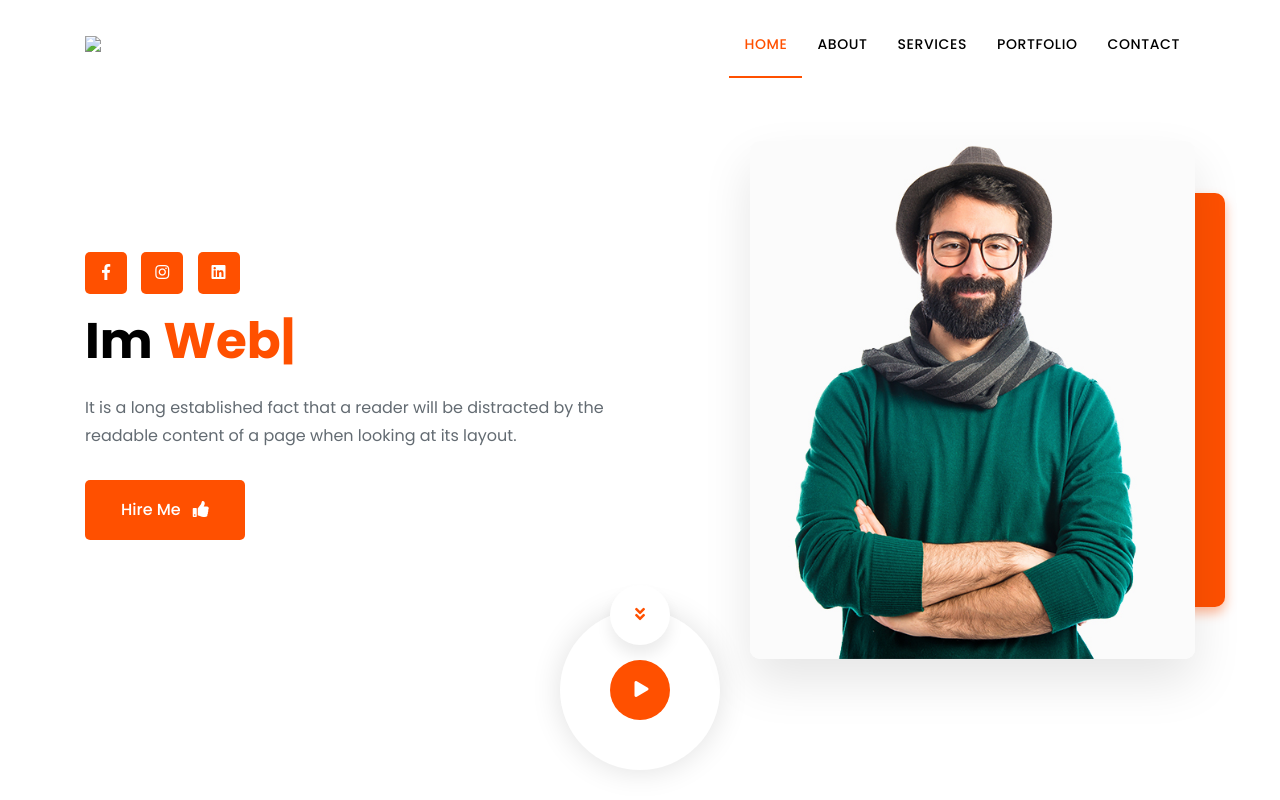
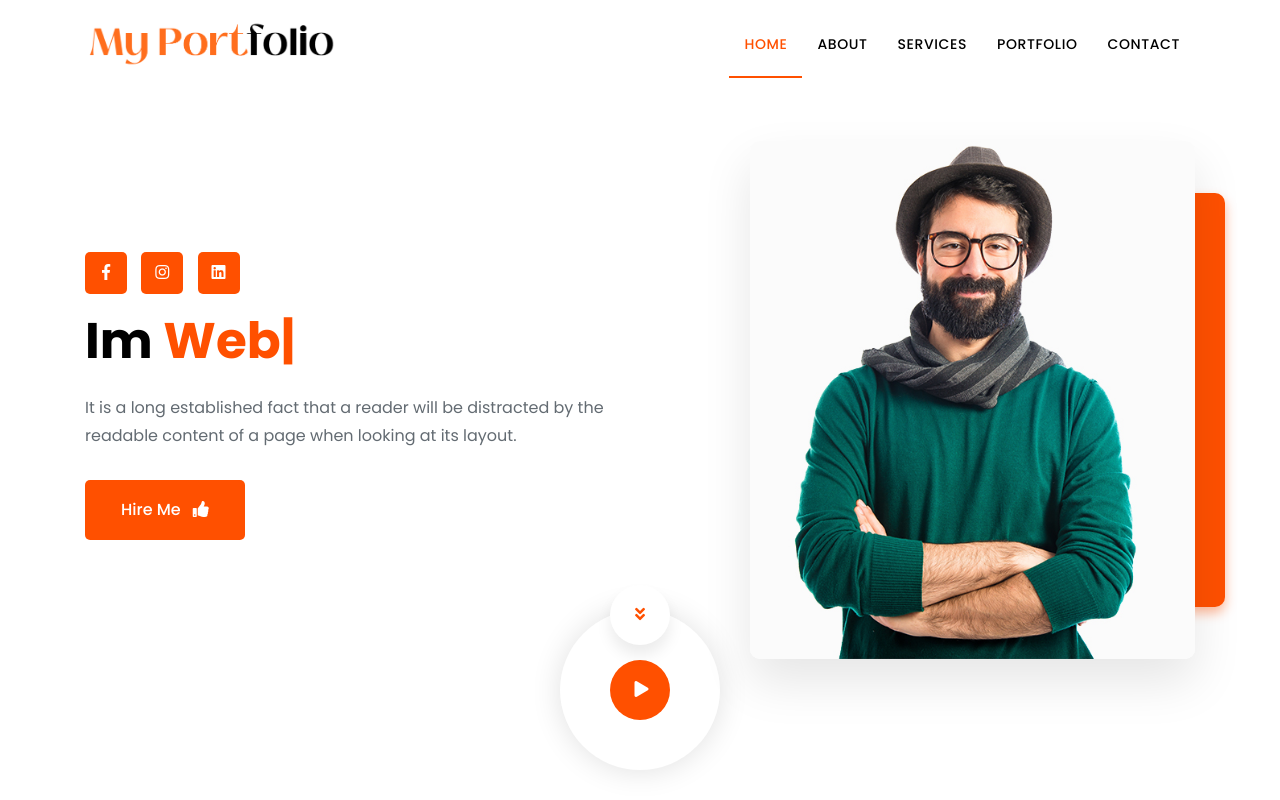
Before and after one commit to sagar143s/rohith-sagar, a plain HTML site: page index.html in a window 1280 px wide. Shown: the top 800 px of the page. Drawn offline with Linux system fonts and the light colour scheme; the site is published under a folder, as on GitHub Pages, so addresses that start at the root find nothing.

Commit message:
Update index.html

```diff
--- a/index.html
+++ b/index.html
@@ -34,8 +34,8 @@
                     <a class="navbar-brand" href="index.html">
                        <!---- <h4 alt="Logo" class="img-fluid logo-transparent">Portfolio</h4>
                         <h4 alt="Logo" class="img-fluid logo-normal">Portfolio</h4>-->
-                        <img src="/img/my.png" class="img-fluid logo-transparent" width="250px">
-                        <img src="/img/my.png" class="img-fluid logo-normal" width="250px">
+                        <img src="img/my.png" class="img-fluid logo-transparent" width="250px">
+                        <img src="img/my.png" class="img-fluid logo-normal" width="250px">
                     </a>
                     <button class="navbar-toggler" type="button" data-toggle="collapse" data-target="#fixedNavbar" aria-controls="fixedNavbar" aria-expanded="false" aria-label="Toggle navigation">
                         <span class="togler-icon-inner">
```
